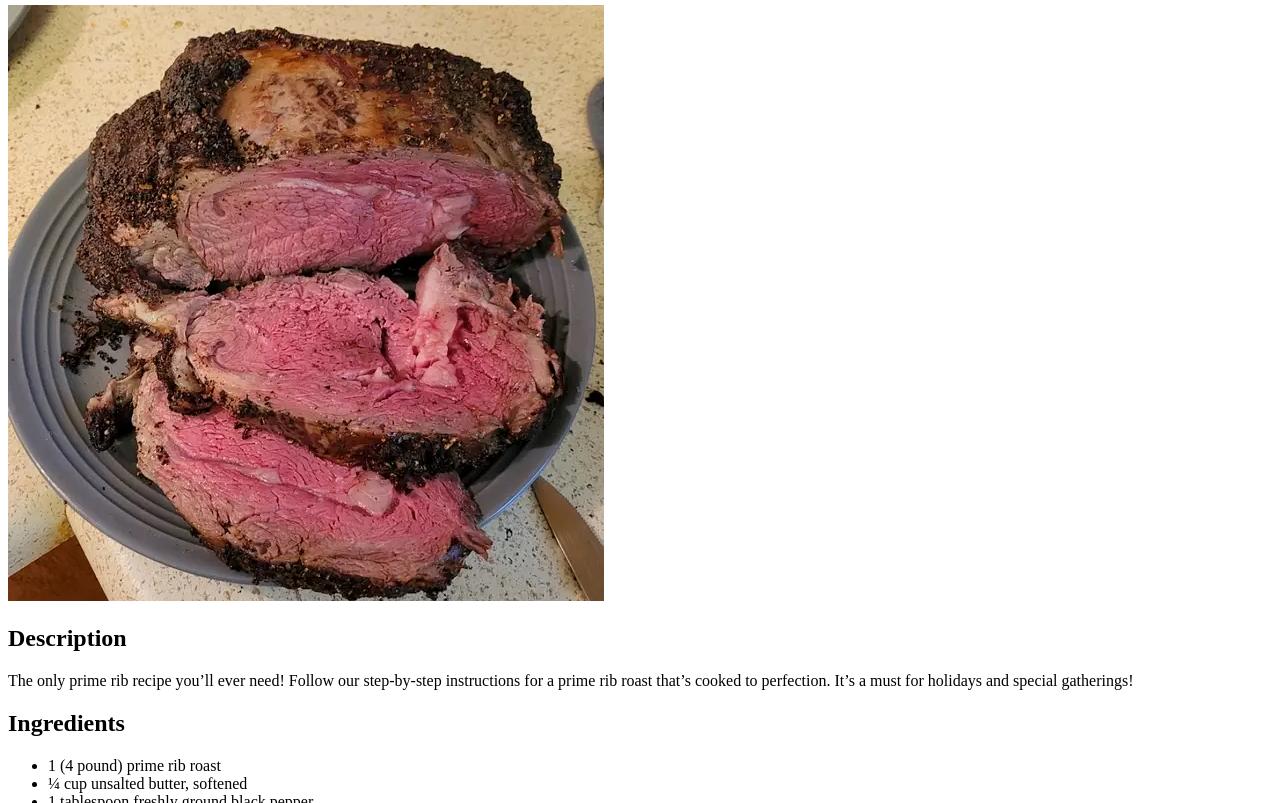
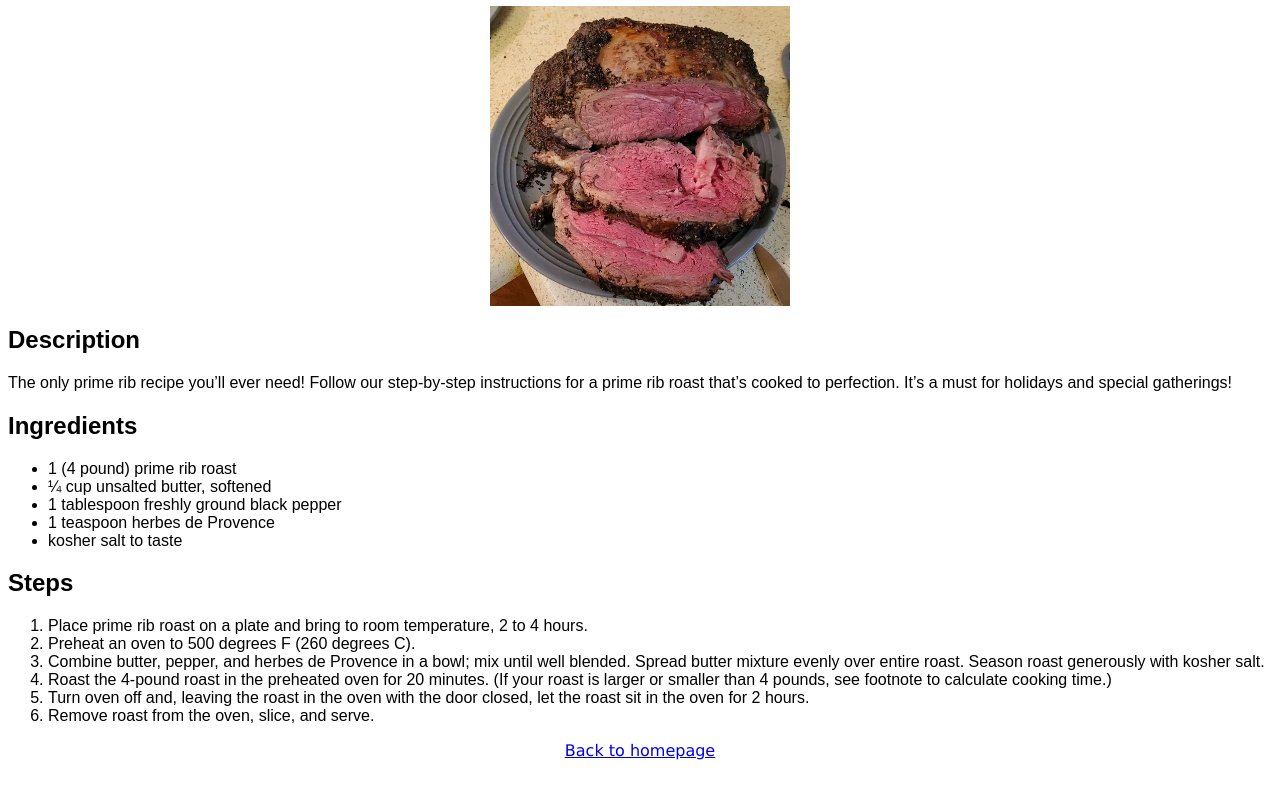
Before and after one commit to jc-tseng/odin-recipes, a plain HTML site: page recipes/primerib.html in a window 1280 px wide. Shown: the part 75-878 px from the top of the page. After the commit the page ends 843 px from the top, so only its background shows below. Drawn offline with Linux system fonts and the light colour scheme.

Commit message:
Added css styling and linked the style.css on all html pages

```diff
--- /dev/null
+++ b/css/style.css
@@ -0,0 +1,29 @@
+h1,
+a {
+    text-align: center;
+    font-family: Verdana, "Geneva", Tahoma, sans-serif;
+}
+
+* {
+    font-family: Arial, Helvetica, sans-serif;
+}
+
+img {
+    height: auto;
+    width: 300px;
+}
+
+.center {
+    display: block;
+    margin-left: auto;
+    margin-right: auto;
+}
+
+div {
+    text-align: center;
+}
+
+div ul {
+    display: inline-block;
+    text-align: left;
+}
--- a/recipes/primerib.html
+++ b/recipes/primerib.html
@@ -4,11 +4,12 @@
     <meta charset="UTF-8">
     <meta http-equiv="X-UA-Compatible" content="IE=edge">
     <meta name="viewport" content="width=device-width, initial-scale=1.0">
+    <link rel="stylesheet" href="../css/style.css">
     <title>Prime Rib Recipe</title>
 </head>
 <body>
     <h1>Prime Rib</h1>
-    <img src="../images/primerib.jpg" alt="Prime Rib">
+    <img src="../images/primerib.jpg" alt="Prime Rib" class="center">
     <h2>Description</h2>
     <p>The only prime rib recipe you’ll ever need! Follow our step-by-step instructions for a prime rib roast that’s cooked to perfection. It’s a must for holidays and special gatherings!</p>
     <h2>Ingredients</h2>
@@ -28,6 +29,6 @@
         <li>Turn oven off and, leaving the roast in the oven with the door closed, let the roast sit in the oven for 2 hours.</li>
         <li>Remove roast from the oven, slice, and serve.</li>
     </ol>
-    <a href="../index.html">Back to homepage</a>
+    <a href="../index.html" class="center">Back to homepage</a>
 </body>
 </html>
```
Also changed, not shown: index.html (+8 -5 lines), recipes/crepes.html (+3 -2 lines), recipes/kfc.html (+3 -2 lines).
